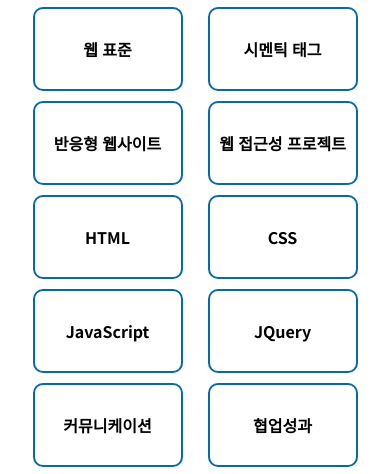
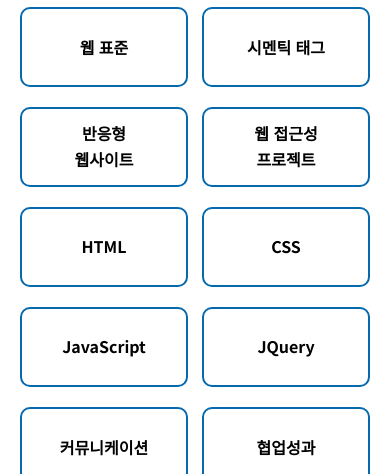
Before and after one commit to HTML-is-a-programming-language/responsive_portfolio, a plain HTML site: page index.html in a window 390 px wide. Shown: the part 370-844 px from the top of the page. Drawn offline with Linux system fonts and the light colour scheme.

Commit message:
포트폴리오 수정

```diff
--- a/css/m_style.css
+++ b/css/m_style.css
@@ -80,14 +80,12 @@
         margin-bottom: 20px;
     }
     #intro .wrap .intro .block{
-        flex-flow: wrap;
+        column-gap: 4%;
+        row-gap: 20px;
         margin-bottom: 0;
-        justify-content: space-around;
     }
     #intro .wrap .intro .block .menu{
-        width: 150px;
-        margin-bottom: 10px;
-        color: #000;
+        width: 48%;
     }
     #intro .wrap .intro .block .none{
         left: -320px;
--- a/css/style.css
+++ b/css/style.css
@@ -136,20 +136,21 @@ section{
 }
 #intro .wrap .intro .block{
     display: flex;
-    justify-content: space-between;
+    justify-content: flex-start;
     align-items: center;
-    margin-bottom: 40px;
-}
-#intro .wrap .intro .block:last-child{
-    margin-bottom: 20px;
+    flex-wrap: wrap;
+    column-gap: 4%;
+    row-gap: 20px;
 }
 #intro .wrap .intro .rela{
     position: relative;
 }
 #intro .wrap .intro .block .menu{
-    width: 320px;
-    line-height: 80px;;
-    display: block;
+    width: 22%;
+    height: 80px;
+    display: flex;
+    justify-content: center;
+    align-items: center;
     text-align: center;
     border: 2px solid #0769ad;
     border-radius: 10px;
--- a/index.html
+++ b/index.html
@@ -4,7 +4,7 @@
     <meta charset="UTF-8">
     <meta http-equiv="X-UA-Compatible" content="IE=edge">
     <meta name="viewport" content="width=device-width, initial-scale=1.0">
-    <title>퍼블리셔 이력서 - 서승준</title>
+    <title>반응형 포트폴리오</title>
     <link rel="stylesheet" href="css/style.css">
     <link rel="stylesheet" href="css/m_style.css">
 </head>
@@ -17,13 +17,13 @@
             <nav class="gnb">
                 <ul>
                     <li>
-                        <a href="#none">Introduce</a>
+                        <a href="javascript:void(0)">Introduce</a>
                     </li>
                     <li>
-                        <a href="#none">Technique</a>
+                        <a href="javascript:void(0)">Technique</a>
                     </li>
                     <li>
-                        <a href="#none">Portfolio</a>
+                        <a href="javascript:void(0)">Portfolio</a>
                     </li>
                 </ul>
             </nav>
@@ -56,16 +56,12 @@
                     <div class="none">
                         <button class="close"></button>
                     </div>
-                    <a href="#none" class="menu port">반응형 웹사이트</a>
-                    <a href="#none" class="menu port">웹 접근성 프로젝트</a>
-                </div>
-                <div class="block">
-                    <a href="#none" class="menu tech">HTML</a>
-                    <a href="#none" class="menu tech">CSS</a>
-                    <a href="#none" class="menu tech">JavaScript</a>
-                    <a href="#none" class="menu tech">JQuery</a>
-                </div>
-                <div class="block">
+                    <a href="javascript:void(0)" class="menu port">반응형 <br class="mob">웹사이트</a>
+                    <a href="javascript:void(0)" class="menu port">웹 접근성 <br class="mob">프로젝트</a>
+                    <a href="javascript:void(0)" class="menu tech">HTML</a>
+                    <a href="javascript:void(0)" class="menu tech">CSS</a>
+                    <a href="javascript:void(0)" class="menu tech">JavaScript</a>
+                    <a href="javascript:void(0)" class="menu tech">JQuery</a>
                     <button class="menu show">커뮤니케이션</button>
                     <button class="menu show">협업성과</button>
                     <button class="menu show">책임감</button>
```
